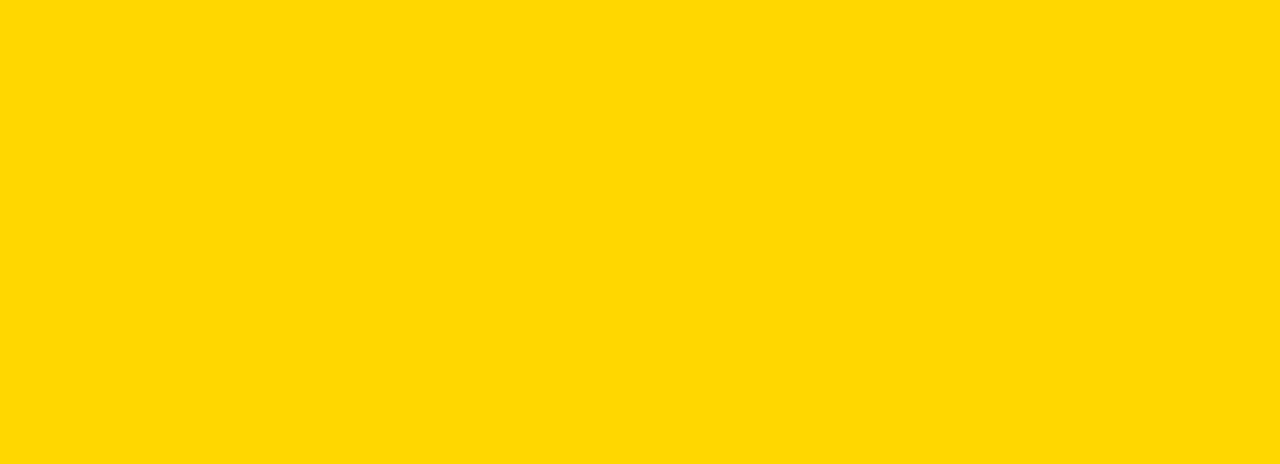
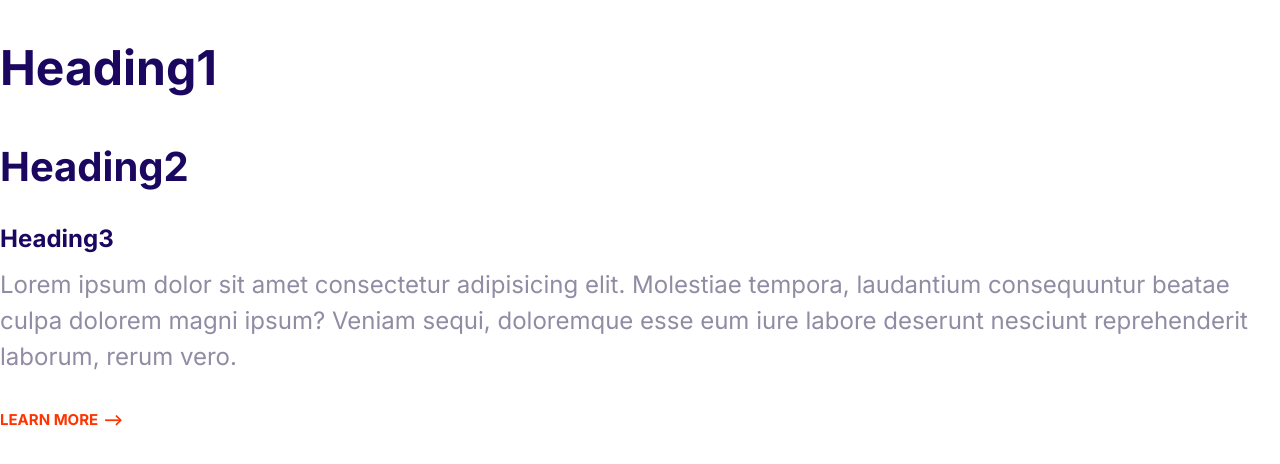
Before and after one commit to mohammadribhee/modiCourse, a plain HTML site: page index.html in a window 1280 px wide. Drawn offline with Linux system fonts and the light colour scheme.

Commit message:
build the arrow link component

```diff
--- a/css/style.css
+++ b/css/style.css
@@ -1,3 +1,79 @@
+:root{
+    --color-primary:#2584ff;
+    --color-secondary:#00d9ff;
+    --color-accent:#ff3400;
+    --color-headings:#1b0760;
+    --color-body:#918ca4;
+}
+/* Typography */
+
+html{
+    /*62.5% of 16px = 10px
+    1rem = 10px
+    */
+    font-size: 62.5%;
+}
 body{
-    background-color: gold;
+    font-family: Inter, Arial, Helvetica, sans-serif;
+    font-size: 2.4rem;
+    line-height: 1.5;
+    color: var(--color-body);
 }
+h1,h2,h3{
+    color: var(--color-headings);
+    margin-bottom: 1rem;
+}
+h1{
+    font-size: 7rem;
+}
+h2{
+    font-size: 4rem;
+}
+h3{
+    font-size: 3rem;
+
+}
+p{
+    margin-top: 0;
+}
+@media screen and (min-width:1024px){
+    body{
+        font-size: 1.8;
+    }
+    h1{
+        font-size: 8rem;
+    }
+    h2{
+        font-size: 4rem;
+    }
+    h3{
+        font-size: 2.4rem;
+
+    }
+}
+
+/* Links */
+a {
+    text-decoration: none;
+  }
+
+  .link-arrow {
+    color: var(--color-accent);
+    text-transform: uppercase;
+    font-size: 2rem;
+    font-weight: bold;
+  }
+  .link-arrow::after {
+    content: "-->";
+    margin-left: 5px;
+    transition: margin 0.15s;
+  }
+  .link-arrow:hover::after {
+    margin-left: 10px;
+  }
+@media screen and (min-width:1024px){
+
+    .link-arrow {
+        font-size: 1.5rem;
+      }
+}
--- a/index.html
+++ b/index.html
@@ -4,11 +4,18 @@
     <meta charset="UTF-8">
     <meta http-equiv="X-UA-Compatible" content="IE=edge">
     <meta name="viewport" content="width=device-width, initial-scale=1.0">
+    <link rel="preconnect" href="https://fonts.googleapis.com">
+<link rel="preconnect" href="https://fonts.gstatic.com" crossorigin>
+<link href="https://fonts.googleapis.com/css2?family=Inter:wght@400;700&family=Open+Sans:ital,wght@0,400;1,300&display=swap" rel="stylesheet">
     <link rel="stylesheet" href="css/style.css">
     <link rel="stylesheet" href="css/normalize.css">
     <title>Document</title>
 </head>
 <body>
-
+   <h1>Heading1 </h1>
+   <h2>Heading2 </h2>
+   <h3>Heading3 </h3>
+   <p>Lorem ipsum dolor sit amet consectetur adipisicing elit. Molestiae tempora, laudantium consequuntur beatae culpa dolorem magni ipsum? Veniam sequi, doloremque esse eum iure labore deserunt nesciunt reprehenderit laborum, rerum vero.</p>
+   <a href="#" class="link-arrow">Learn More</a>
 </body>
 </html>
```
Also changed, not shown: componenets/links.html (added, +1 -0 lines), icon/logo.svg (added), img/banner.png (added).
